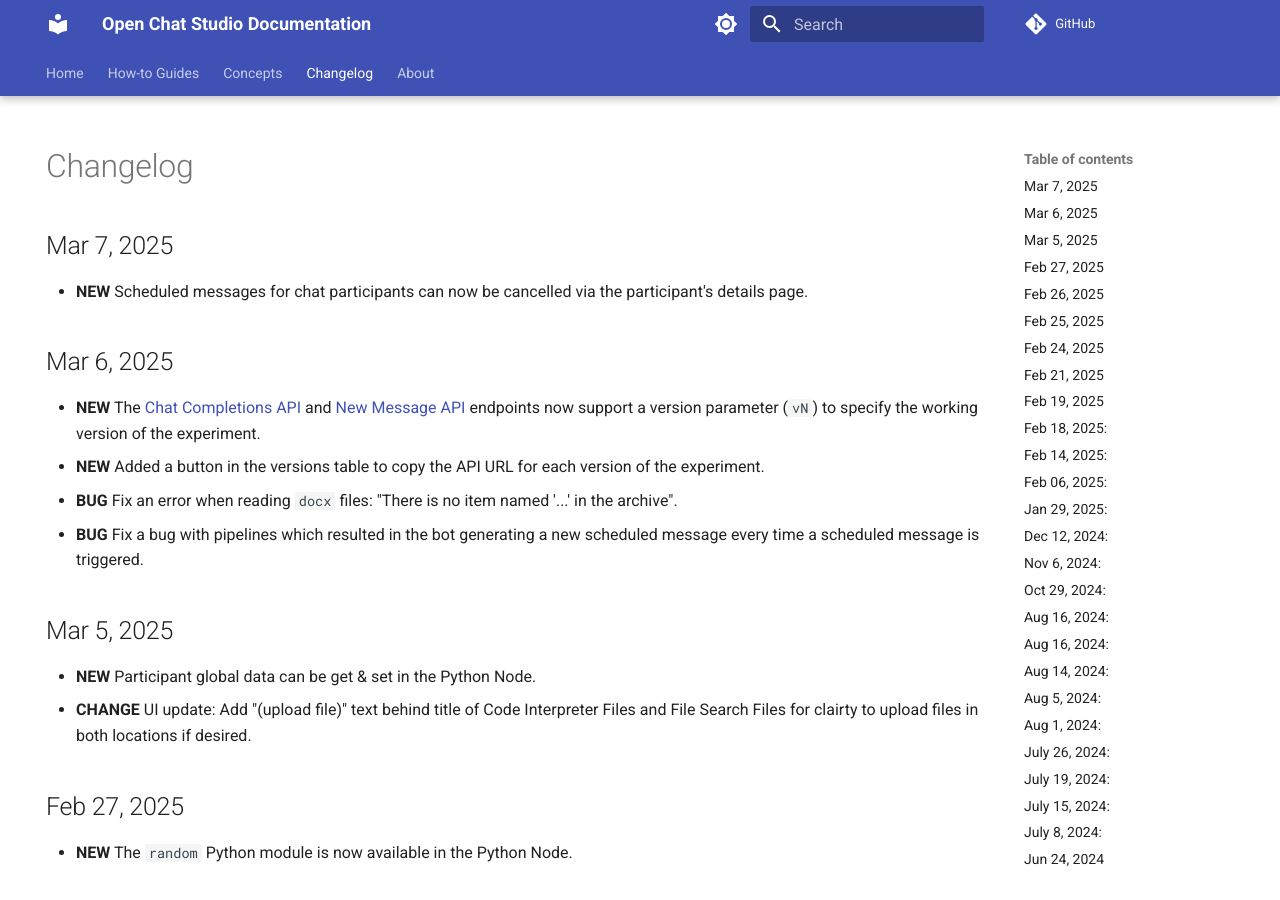
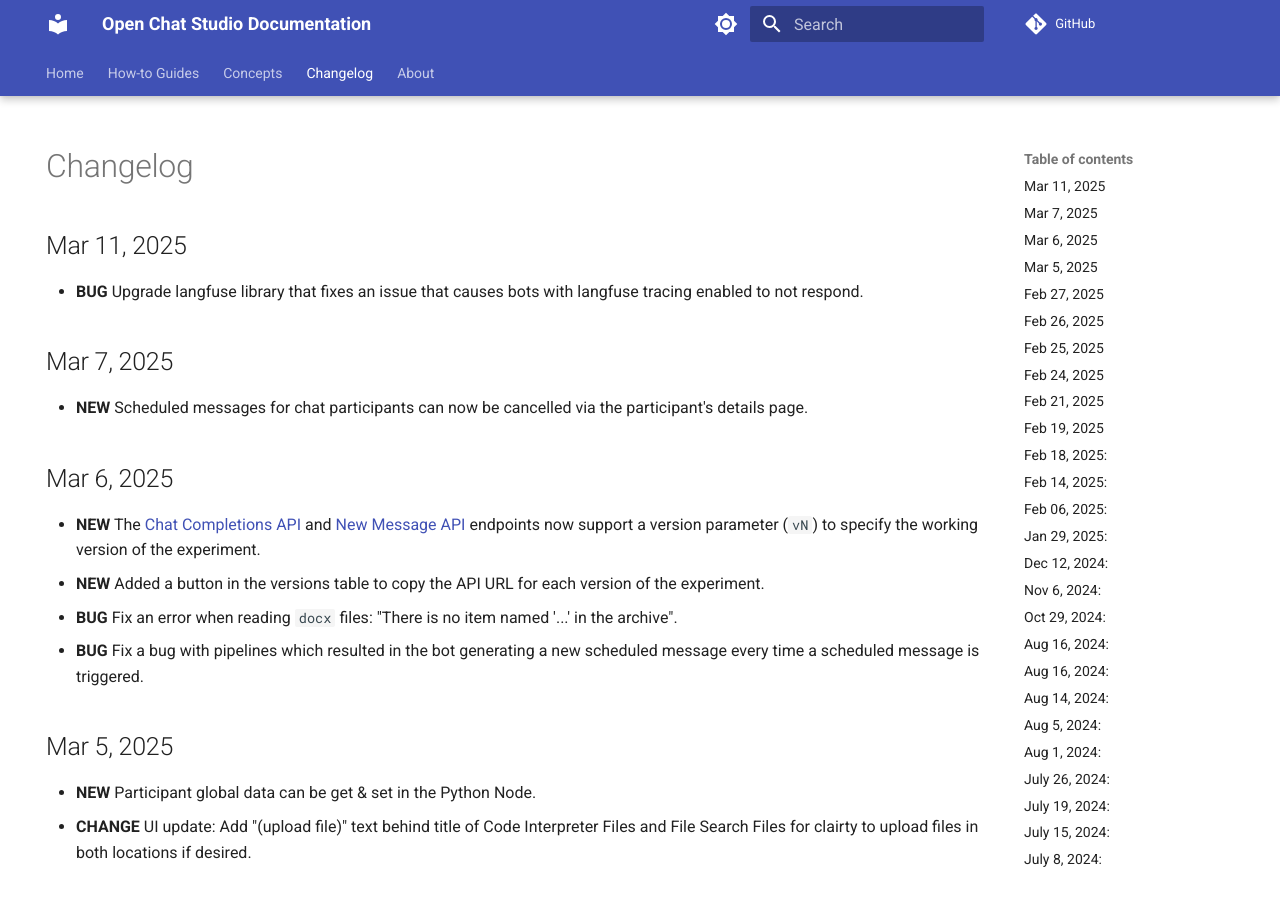
Before and after one commit to dimagi/open-chat-studio-docs, an MkDocs documentation site: the page built from docs/changelog.md, in a window 1280 px wide and 900 px high. Built offline with MkDocs 1.6.1 and Material for MkDocs 9.7.7, drawn with Linux system fonts in a browser that asks for light colours; emoji names are drawn with the system emoji font; a script that is not in the unit is left out; comment, search, counter and statistics services are not loaded.

Commit message:
Update changelog

```diff
--- a/docs/changelog.md
+++ b/docs/changelog.md
@@ -4,6 +4,9 @@
 ---
 
 # Changelog
+
+## Mar 11, 2025
+* **BUG** Upgrade langfuse library that fixes an issue that causes bots with langfuse tracing enabled to not respond.
 
 ## Mar 7, 2025
 
```
